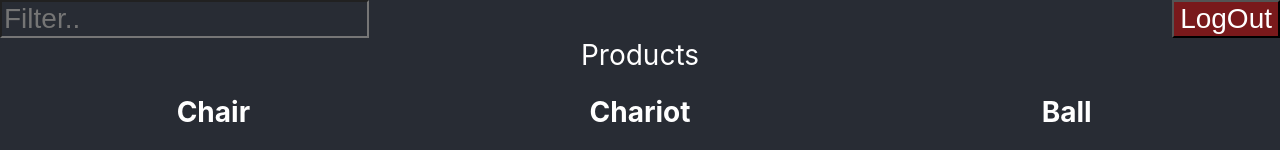
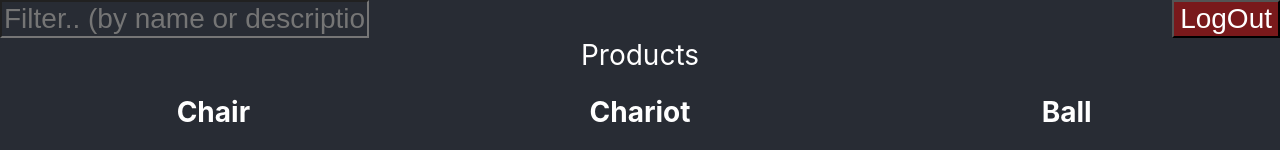
Before and after one commit to Vlad421/intern-r, a React (Create React App) app: page /products in a window 1280 px wide. Shown: the top 150 px of the page. Built offline with nearby package versions, Linux system fonts and the light colour scheme; data requests are answered from the project's data file.

Commit message:
-fixed login scr

```diff
--- a/src/pages/LoginForm.js
+++ b/src/pages/LoginForm.js
@@ -1,5 +1,5 @@
 import { useEffect, useState } from 'react';
-import { Navigate, useNavigate } from 'react-router-dom';
+import { useNavigate } from 'react-router-dom';
 
 const DEF_CLASS = "loginInput";
 const ERR_CLASS = "inputError";
@@ -16,7 +16,6 @@ const LoginForm = () => {
     const [isInit, setInit] = useState();
     const [isErrorShown, setError] = useState();
     const [isLoginAttempted, setLoginAttempt] = useState();
-    const [isCredsMatch, setCredsMatch] = useState();
     const navigate = useNavigate();
 
     async function isLogin() {
@@ -45,9 +44,7 @@ const LoginForm = () => {
             setLoginClass(DEF_CLASS);
             setPasswordClass(DEF_CLASS);
             console.log("Login - " + login, "Password - " + password);
-
-
-
+            isLogin();
         }
         else {
             setError(true);
@@ -102,12 +99,6 @@ const LoginForm = () => {
                 </label>
                 <input className='submit' type='submit' value='Log in' onClick={(e) => {
                     getInput(e);
-                    console.log(isLogin())
-                    isLogin()
-                    if (isCredsMatch || isCredsMatch) {
-
-                        console.log(login, password)
-                    }
                 }} />
                 {isErrorShown ? <p className='error'>You need to fill all fields</p> : null}
                 {isLoginAttempted ? <p className='error'>Wrong login or password</p> : null}
--- a/src/pages/Products.js
+++ b/src/pages/Products.js
@@ -16,13 +16,7 @@ const Products = () => {
 
         }, 500);
 
-
-
-
-
     }
-
-
 
     useEffect(() => {
 
@@ -35,7 +29,7 @@ const Products = () => {
                     }
                 ).then(
                     data => {
-                        //console.log(data);
+
                         setProducts(data);
                         setLoaded(true);
                     }
@@ -49,9 +43,9 @@ const Products = () => {
         <div>
             <div className="logout">
 
-                <input type="text" placeholder="Filter.." onChange={e => { getFilterInput(e.target.value); console.log(filterString); }} />
+                <input type="text" placeholder="Filter.. (by name or description)" onChange={e => { getFilterInput(e.target.value) }} />
                 <Link to="/" style={{ marginLeft: "auto" }}><button className="logoutButton" >LogOut</button></Link>
-                {/* <button className="logoutButton" >LogOut</button> */}
+
             </div>
             <div className="products">
                 <div>Products</div>
```
